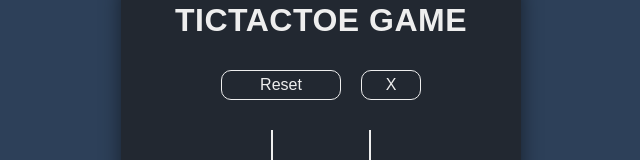
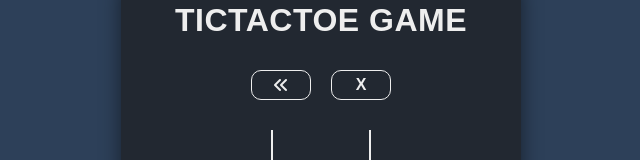
Before and after one commit to MarciX1/TicTacToe-Game, a plain HTML site: page index.html in a window 1280 px wide. Shown: the part 143-303 px from the top of the page, without its empty margins (319-959 px from the left). Drawn offline with Linux system fonts and the light colour scheme.

Commit message:
UI change etc

```diff
--- a/index.html
+++ b/index.html
@@ -5,6 +5,7 @@
     <meta name="viewport" content="width=device-width, initial-scale=1.0">
     <title>#4 Tic Tac Toe | MarciX</title>
     <link rel="stylesheet" href="style.css">
+    <script src="https://kit.fontawesome.com/fa025ecd10.js" crossorigin="anonymous"></script>
 </head>
 <body>
 
@@ -12,8 +13,8 @@
         <h1>TicTacToe Game</h1>
 
         <div class="buttons">
-            <button class="resetButton">Reset</button>
-            <button class="choose">X</button>
+            <button class="resetButton btn"><i class="fa-solid fa-angles-left"></i></button>
+            <button class="choose btn">X</button>
         </div>
 
         <div class="cellContainer">
--- a/style.css
+++ b/style.css
@@ -49,7 +49,7 @@ h1 {
     align-items: center;
 }
 
-.choose {
+.btn {
     display: flex;
     justify-content: center;
     align-items: center;
@@ -62,21 +62,7 @@ h1 {
     border: 1px solid var(--white);
     border-radius: 10px;
     cursor: pointer;
-    transition: 0.3s ease;
-}
-
-.resetButton {
-    width: 120px;
-    height: 30px;
-    outline: none;
-    cursor: pointer;
-    font-size: 16px;
-    font-weight: 500;
-    border-radius: 10px;
-    color: var(--white);
-    background: transparent;
-    border: 1px solid var(--white);
-    position: relative;
+    font-weight: 700;
     transition: 0.3s ease;
 }
 
```
